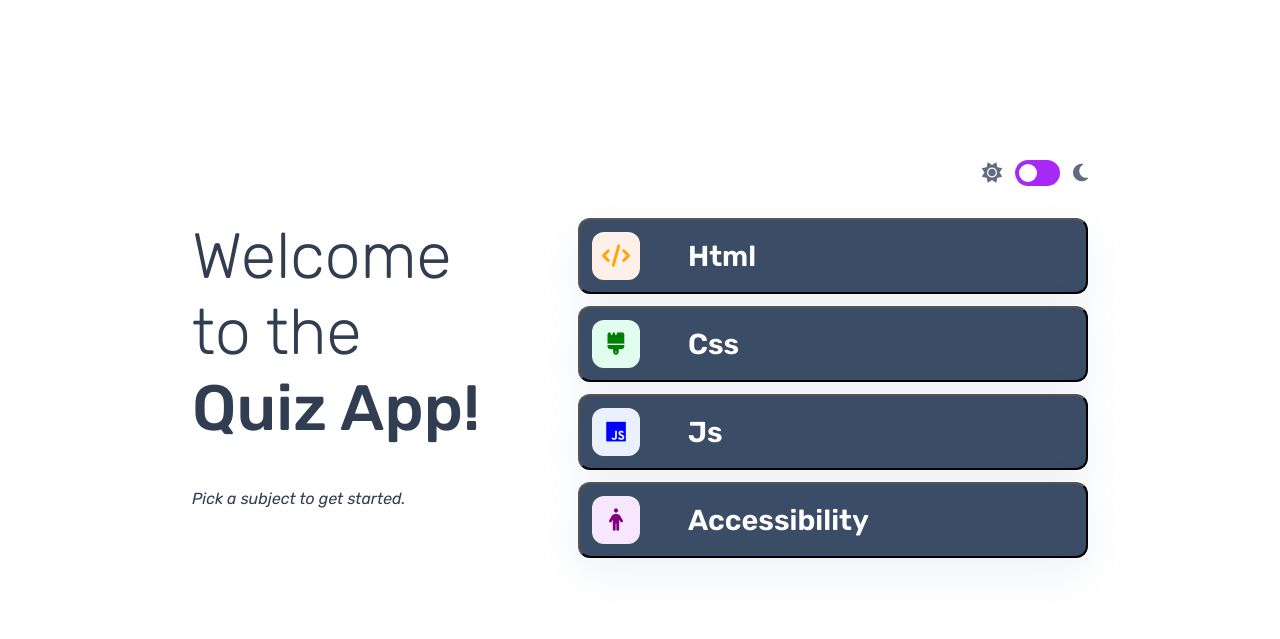
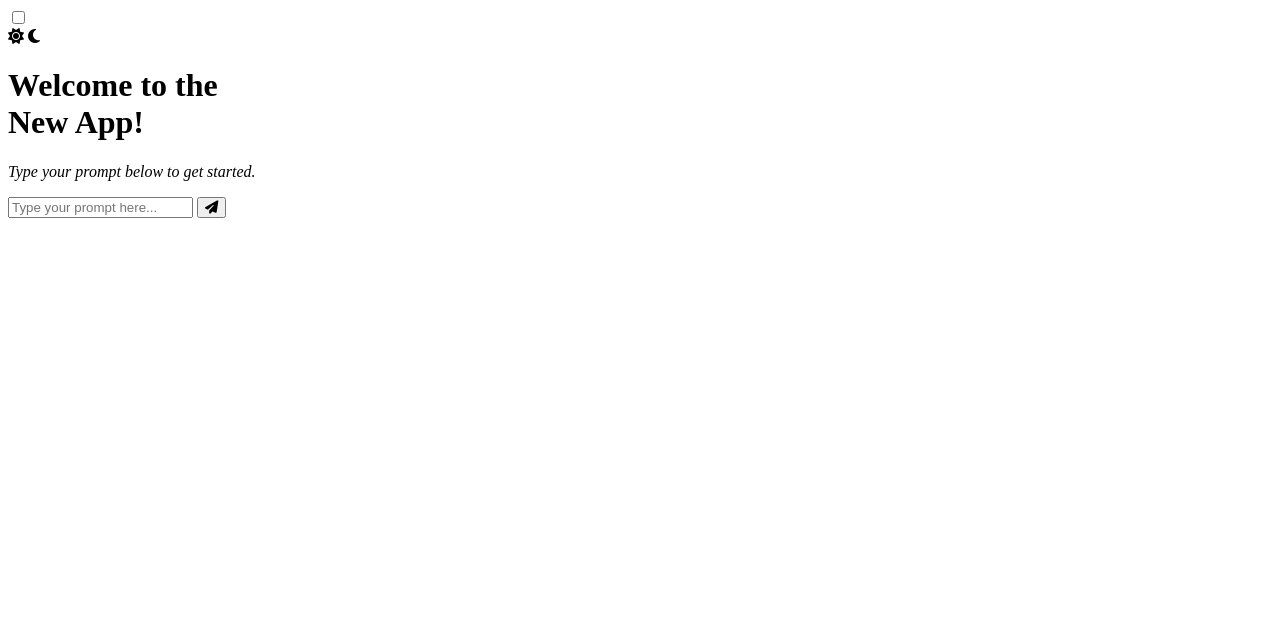
Before and after one commit to Thunderer9506/Quiz_Game-V3, a Flask app: page / in a window 1280 px wide. Shown: the top 639 px of the page. Run offline with Flask 3, Linux system fonts and the light colour scheme; some libraries are stand-ins or nearby versions.

Commit message:
Home Page Completed

```diff
--- a/templates/index.html
+++ b/templates/index.html
@@ -3,115 +3,36 @@
 <head>
     <meta charset="UTF-8">
     <meta name="viewport" content="width=device-width, initial-scale=1.0">
-    <title>Quiz App</title>
-    <link rel="stylesheet" href="{{url_for('static',filename='css/style.css')}}">
+    <title>My App Home</title>
+    <link rel="stylesheet" href="{{url_for('static',filename='css/home.css')}}">
     <script src="https://kit.fontawesome.com/acee086188.js" crossorigin="anonymous"></script>
 </head>
 <body>
-    <div class="container">
+    <input type="checkbox" id="theme-toggle" class="theme-toggle-input">
+
+    <div class="page-wrapper">
 
         <div class="toggleMode">
             <i class="fa-solid fa-sun icon"></i>
-                <label class="switch">
-                    <input type="checkbox">
-                    <span class="slider" onclick="switchMode()"></span>
-                </label>
+            <label class="switch" for="theme-toggle">
+                <span class="slider"></span>
+            </label>
             <i class="fa-solid fa-moon icon"></i>
         </div>
 
-        <div class="main">
-
-            <div class="left mainLeft">
-                <h1>Welcome to the <br><span>Quiz App!</span></h1>
-                <p><i>Pick a subject to get started.</i></p>
+        <div class="hero-container">
+            <div class="hero-section">
+                <h1>Welcome to the <br><span>New App!</span></h1>
+                <p><i>Type your prompt below to get started.</i></p>
             </div>
-
-            <div class="right subjects">
-                <button type="button" class="choice boxIcon">
-                    <i class="fa-solid fa-code"
-                    style="background-color: #FFF1E9; color: orange;"></i>
-                    <p class="subject">Html</p>
+            <form class="prompt-area" action="" method="post">
+                <input type="text" class="prompt-input" placeholder="Type your prompt here...">
+                <button type="submit" class="prompt-send">
+                    <i class="fa-solid fa-paper-plane"></i>
                 </button>
-                <button type="button" class="choice boxIcon">
-                    <i class="fa-solid fa-brush"
-                    style="background-color: #E0FDEF; color: green;"></i>
-                    <p class="subject">Css</p>
-                </button>
-                <button type="button" class="choice boxIcon">
-                    <i class="fa-brands fa-js"
-                    style="background-color: #EBF0FF; color: blue;"></i>
-                    <p class="subject">Js</p>
-                </button>
-                <button type="button" class="choice boxIcon">
-                    <i class="fa-solid fa-person"
-                    style="background-color: #F6E7FF; color: purple;"></i>
-                    <p class="subject">Accessibility</p>
-                </button>
-            </div>
-
-        </div>
-    </div>
-
-    <div class="questionPage">
-        <div class="header">
-            <div class="subjectIcon boxIcon">
-                <i class="fa-solid fa-code"
-                    style="background-color: #FFF1E9; color: orange;"></i>
-                <h2>Html</h2>
-            </div>
-            <div class="toggleMode">
-                <i class="fa-solid fa-sun icon"></i>
-                    <label class="switch">
-                        <input type="checkbox" onclick="switchMode()">
-                        <span class="slider"></span>
-                    </label>
-                <i class="fa-solid fa-moon icon"></i>
-            </div>
-        </div>
-
-        <div>
-            <div>
-                <p class="questionNo"><i>Question 1 of 10</i></p>
-                <h1 class="question">What does HTML stand for?</h1>
-            </div>
-            <form class="right options" style="width: 70%;">
-                <button type="button" class="choice boxIcon">
-                    <i class="fa-solid fa-a"
-                    style="background-color: #F4F6FA; color: #626C7F;"></i>
-                    <p class="mcq option-1">Hyper Trainer Marking Language</p>
-                </button>
-                <button type="button" class="choice boxIcon">
-                    <i class="fa-solid fa-b"
-                    style="background-color: #F4F6FA; color: #626C7F;"></i>
-                    <p class="mcq option-2">Hyper Text Marketing Language</p>
-                </button>
-                <button type="button" class="choice boxIcon">
-                    <i class="fa-solid fa-c"
-                    style="background-color: #F4F6FA; color: #626C7F;"></i>
-                    <p class="mcq option-3">Hyper Text Markup Language</p>
-                </button>
-                <button type="button" class="choice boxIcon">
-                    <i class="fa-solid fa-d"
-                    style="background-color: #F4F6FA; color: #626C7F;"></i>
-                    <p class="mcq option-4">Hyper Text Markup Leveler</p>
-                </button>
-                <button type="submit" class="submit">Submit</button>
             </form>
         </div>
 
-
     </div>
-    <div class="ScoreBoard">
-        <div class="score-card">
-            <h1 class="score-title">Quiz Complete!</h1>
-            <p class="score-label">Your Score</p>
-                <div class="score-value">
-                8 <span>/ 10</span>
-            </div>
-            <button class="submit" onclick="restart()">Try Again</button>
-        </div>
-    </div>
-    <script src="quiz_questions.js"></script>
-    <script src="app.js"></script>
 </body>
 </html>
```
